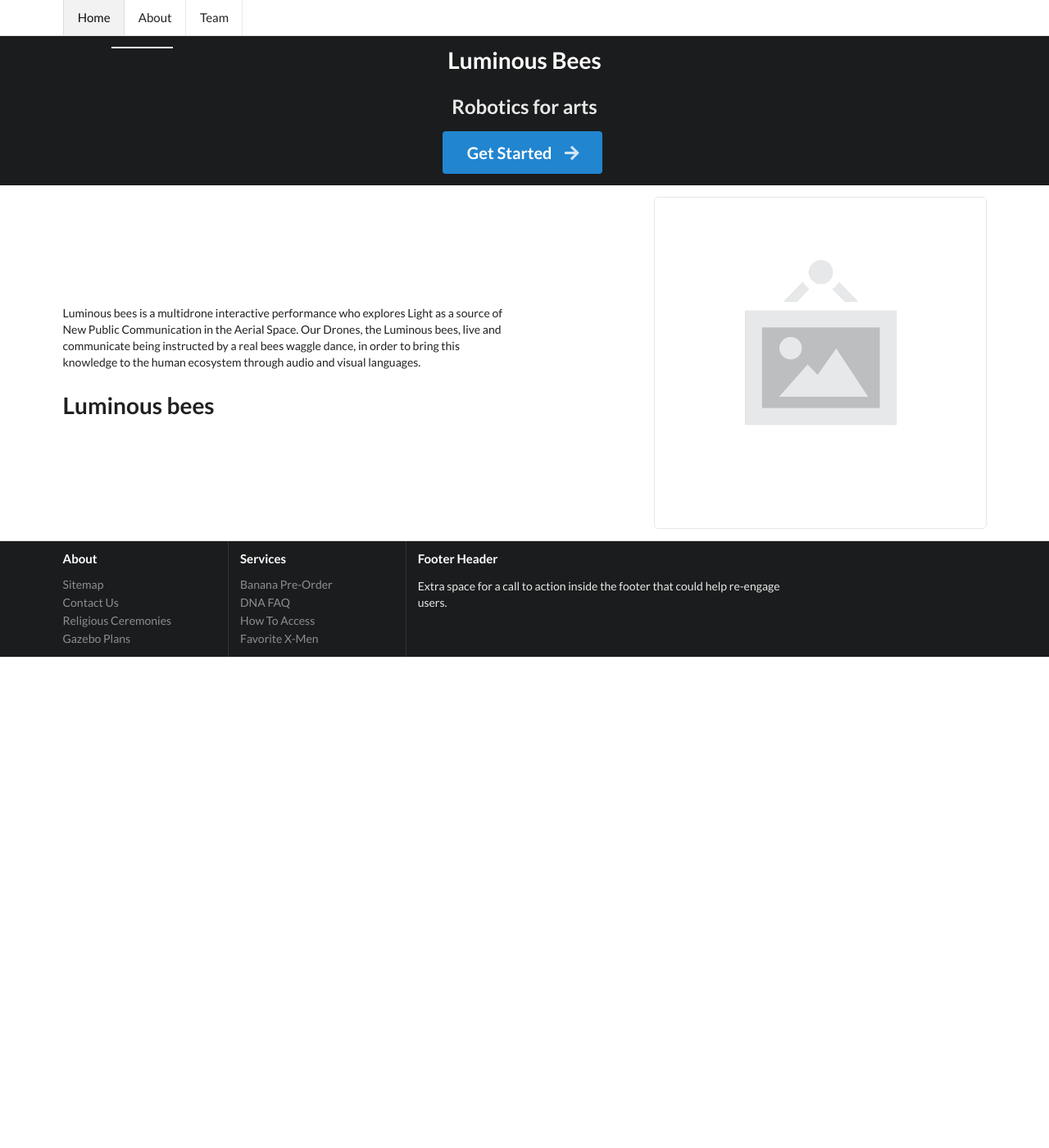
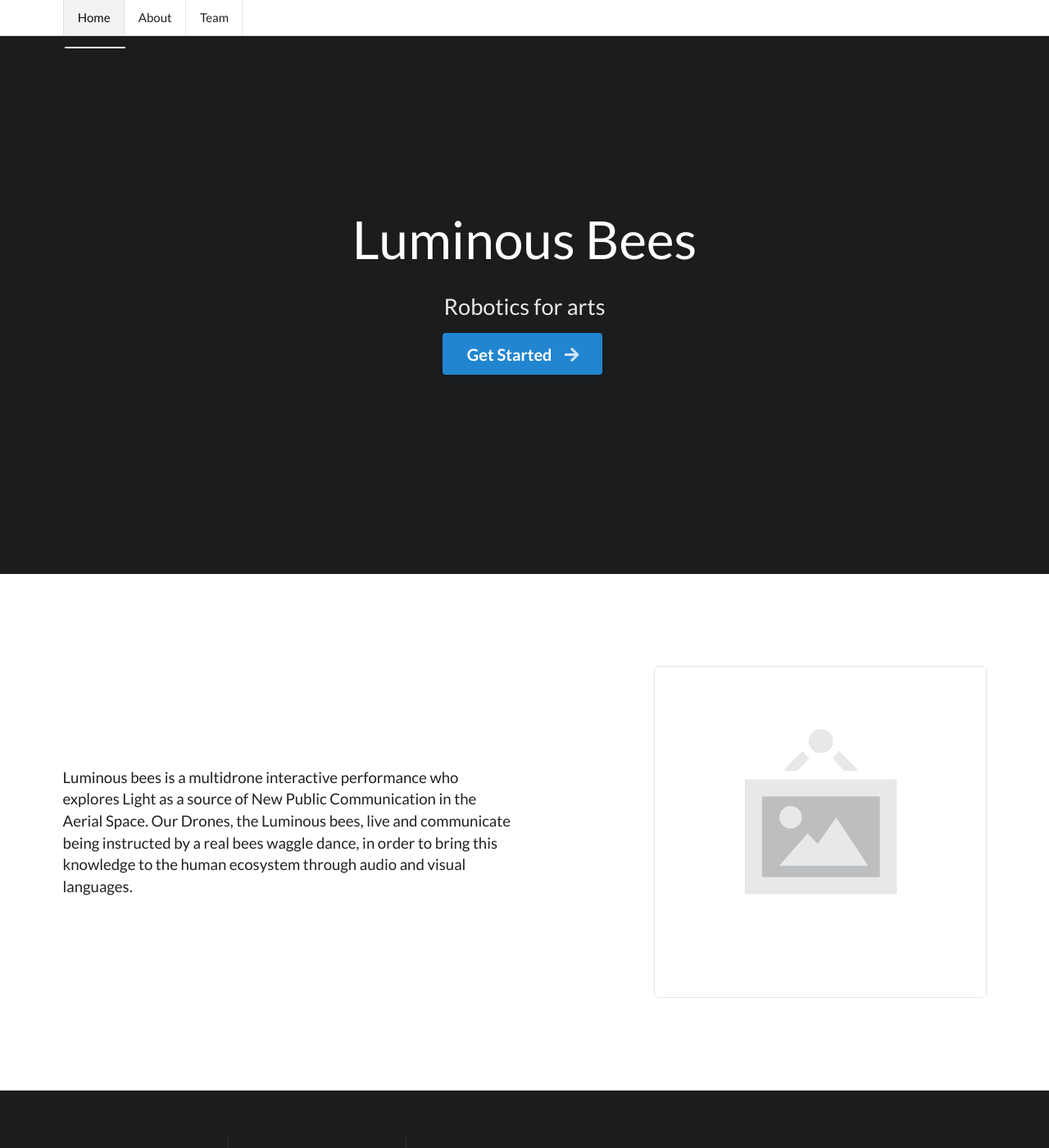
Before and after one commit to LuminousBees/LuminousBees.github.io, a Jekyll site: the page built from index.md, in a window 1280 px wide and 1400 px high. Shown: the whole window at 82% size. Built offline with Jekyll 4.4.1, drawn with Linux system fonts in a browser that asks for light colours; nearby versions of some CDN libraries.

Commit message:
added style

```diff
--- a/_layouts/page.html
+++ b/_layouts/page.html
@@ -1,8 +1,98 @@
 <!DOCTYPE html>
 <html lang="en">
 <head>
+  <title>Luminous Bees</title>
+
 {% include meta.html %}
 {% include css/semantic.html %}
+
+<style type="text/css">
+    .hidden.menu {
+      display: none;
+    }
+
+    .masthead.segment {
+      min-height: 700px;
+      padding: 1em 0em;
+    }
+    .masthead .logo.item img {
+      margin-right: 1em;
+    }
+    .masthead .ui.menu .ui.button {
+      margin-left: 0.5em;
+    }
+    .masthead h1.ui.header {
+      margin-top: 3em;
+      margin-bottom: 0em;
+      font-size: 4em;
+      font-weight: normal;
+    }
+    .masthead h2 {
+      font-size: 1.7em;
+      font-weight: normal;
+    }
+
+    .ui.vertical.stripe {
+      padding: 8em 0em;
+    }
+    .ui.vertical.stripe h3 {
+      font-size: 2em;
+    }
+    .ui.vertical.stripe .button + h3,
+    .ui.vertical.stripe p + h3 {
+      margin-top: 3em;
+    }
+    .ui.vertical.stripe .floated.image {
+      clear: both;
+    }
+    .ui.vertical.stripe p {
+      font-size: 1.33em;
+    }
+    .ui.vertical.stripe .horizontal.divider {
+      margin: 3em 0em;
+    }
+
+    .quote.stripe.segment {
+      padding: 0em;
+    }
+    .quote.stripe.segment .grid .column {
+      padding-top: 5em;
+      padding-bottom: 5em;
+    }
+
+    .footer.segment {
+      padding: 5em 0em;
+    }
+
+    .secondary.pointing.menu .toc.item {
+      display: none;
+    }
+
+    @media only screen and (max-width: 700px) {
+      .ui.fixed.menu {
+        display: none !important;
+      }
+      .secondary.pointing.menu .item,
+      .secondary.pointing.menu .menu {
+        display: none;
+      }
+      .secondary.pointing.menu .toc.item {
+        display: block;
+      }
+      .masthead.segment {
+        min-height: 350px;
+      }
+      .masthead h1.ui.header {
+        font-size: 2em;
+        margin-top: 1.5em;
+      }
+      .masthead h2 {
+        margin-top: 0.5em;
+        font-size: 1.5em;
+      }
+    }
+  </style>
+
 </head>
 <body class="pushable">
 
--- a/index.md
+++ b/index.md
@@ -2,6 +2,5 @@
 layout: page
 title: Home
 ---
-Luminous bees  is a multidrone interactive performance who explores Light as a source of New Public Communication in the Aerial Space. Our Drones, the Luminous bees, live and communicate being instructed by a real bees waggle dance, in order to bring this knowledge to the human ecosystem through audio and visual languages.
 
-# Luminous bees
+Luminous bees is a multidrone interactive performance who explores Light as a source of New Public Communication in the Aerial Space. Our Drones, the Luminous bees, live and communicate being instructed by a real bees waggle dance, in order to bring this knowledge to the human ecosystem through audio and visual languages.
```
